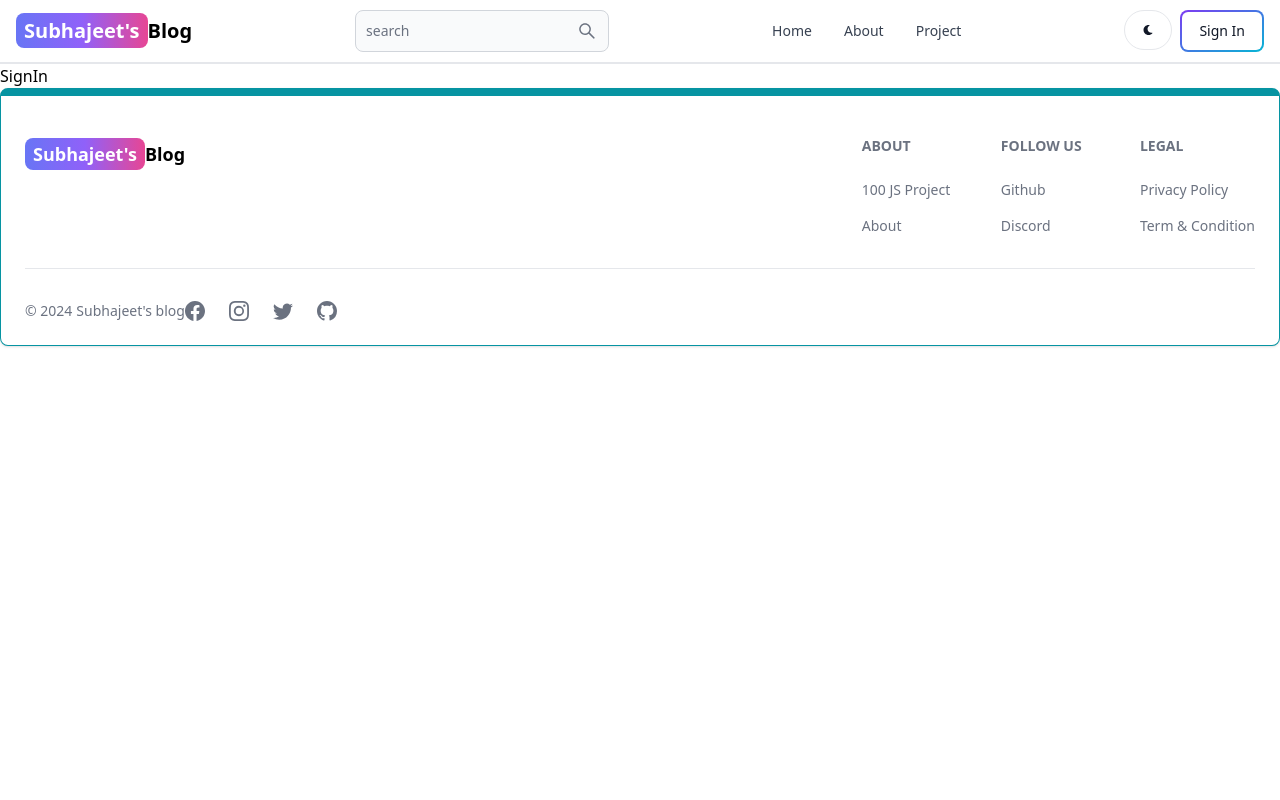
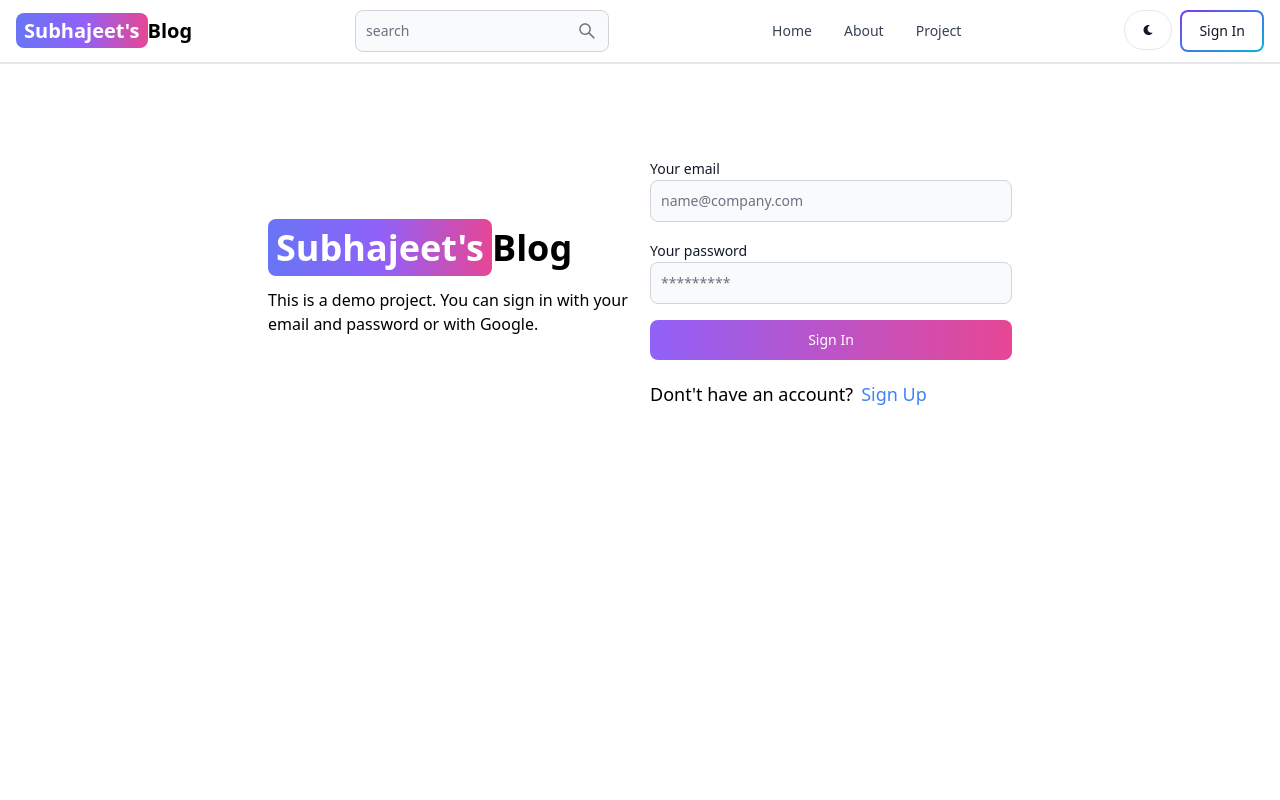
Before and after one commit to subhajeet-it/mern-blog, a React (Vite) app in the folder client/: page /sign-in in a window 1280 px wide. Shown: the top 800 px of the page. Built offline with nearby package versions, Linux system fonts and the light colour scheme.

Commit message:
create sign in page functionality

```diff
--- a/client/src/pages/SignIn.jsx
+++ b/client/src/pages/SignIn.jsx
@@ -1,7 +1,107 @@
-import React from 'react'
+import { Alert, Button, Label, Spinner, TextInput } from "flowbite-react";
+import React, { useState } from "react";
+import { Link, useNavigate } from "react-router-dom";
+export const SignIn = () => {
+  const [formData, setFormData] = useState({});
+  const [errorMessage, setErrorMessage] = useState(null);
+  const [loading, setLoading] = useState(false);
+  const navigate = useNavigate();
+  const handleChangeInput = (e) => {
+    setFormData({
+      ...formData,
+      [e.target.id]: e.target.value.trim(),
+    });
+  };
 
-export const SignIn = () => {
+  const handleSubmit = async (e) => {
+    e.preventDefault();
+    if ( !formData.email || !formData.password) {
+      return setErrorMessage("All fields are required");
+    }
+    try {
+      setLoading(true);
+      setErrorMessage(null);
+      const res = await fetch("/api/auth/signin", {
+        method: "POST",
+        headers: { "Content-Type": "application/json" },
+        body: JSON.stringify(formData),
+      });
+      const data = await res.json();
+      if (data.success === false) {
+        return setErrorMessage(data.message);
+      }
+      setLoading(false);
+      if (res.ok) {
+        navigate("/");
+      }
+    } catch (error) {
+      setErrorMessage(error.message);
+      setLoading(false);
+    }
+  };
+
   return (
-    <div>SignIn</div>
-  )
-}
+    <div className="min-h-screen mt-20">
+      <div className="flex p-3 max-w-3xl mx-auto flex-col md:flex-row md:items-center gap-5">
+        {/* Left */}
+        <div className="flex-1">
+          <Link to="/" className="text-4xl font-bold dark:text-white">
+            <span className="px-2 py-1 bg-gradient-to-r from-indigo-500 via-purple-500 to-pink-500 rounded-lg text-white">
+              Subhajeet's
+            </span>
+            Blog
+          </Link>
+          <p className="text-md mt-5">
+          This is a demo project. You can sign in with your email and
+          password or with Google.
+          </p>
+        </div>
+
+        {/* Right */}
+        <div className="flex-1">
+          <form className="flex flex-col gap-4" onSubmit={handleSubmit}>
+            <div>
+              <Label value="Your email" />
+              <TextInput
+                type="email"
+                placeholder="name@company.com"
+                id="email"
+                onChange={handleChangeInput}
+              />
+            </div>
+            <div>
+              <Label value="Your password" />
+              <TextInput
+                type="password"
+                placeholder="*********"
+                id="password"
+                onChange={handleChangeInput}
+              />
+            </div>
+            <Button type="submit" gradientDuoTone="purpleToPink">
+              {loading ? (
+                <>
+                  <Spinner size="sm" />
+                  <span className="pl-3">Loading...</span>
+                </>
+              ) : (
+                "Sign In"
+              )}
+            </Button>
+          </form>
+          <div className="flex gap-2 text-lg mt-5">
+            <span>Dont't have an account?</span>
+            <Link to="/sign-up" className="text-blue-500">
+              Sign Up
+            </Link>
+          </div>
+          {errorMessage && (
+            <Alert className="mt-5" color="failure">
+              {errorMessage}
+            </Alert>
+          )}
+        </div>
+      </div>
+    </div>
+  );
+};
--- a/client/src/pages/SignUp.jsx
+++ b/client/src/pages/SignUp.jsx
@@ -52,9 +52,8 @@
             Blog
           </Link>
           <p className="text-md mt-5">
-            Lorem ipsum dolor, sit amet consectetur adipisicing elit. Distinctio
-            mollitia, eius nam aspernatur maxime obcaecati possimus voluptatum
-            est officia ullam aut ea voluptate nostrum!
+          This is a demo project. You can sign in with your email and
+          password or with Google.
           </p>
         </div>
 
```
